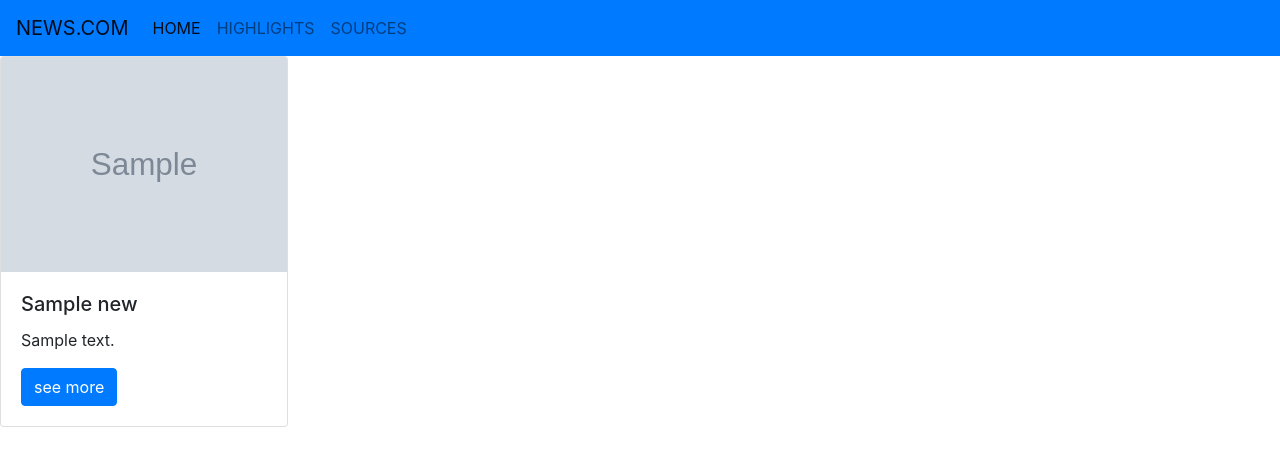
After one commit to virginiah894/News--Highlight, a Flask app: template app/templates/all.html in a window 1280 px wide. The commit adds this page. Shown: the top 466 px of the page. Run offline with Flask 2, Linux system fonts and the light colour scheme; the template is opened without the code that fills it: most values are stand-ins (such as "Sample title", 1, 10 or a date in 2020); grey boxes marked "Sample" are stand-in pictures; some libraries are stand-ins or nearby versions.

Commit message:
add files and fix all errors

```diff
--- /dev/null
+++ b/app/templates/all.html
@@ -0,0 +1,22 @@
+{% extends 'base.html' %}
+
+{% block content %}
+<div class="row">
+  {% for news in all %}
+
+  <div class="col-sm-12 col-md-3">
+
+      <div class="card" style="width: 18rem;">
+              <img src="{{news.urlToImage}}" class="card-img-top" alt="">
+              <div class="card-body">
+                <h5 class="card-title">{{news.title}}</h5>
+                <p class="card-text">{{news.description }}</p>
+                <a href="{{news.url}}" class="btn btn-primary">see more</a>
+              </div>
+            </div>
+
+
+</div>
+{%endfor %}
+</div>
+{% endblock %}
--- a/app/templates/macros.html
+++ b/app/templates/macros.html
@@ -1,6 +1,7 @@
 {% macro displayNewsList(news_list) %}
-
+<div class="row">
     {% for news in news_list %}
+    <div class="col-sm-12 col-md-3">
     <div class="card" style="width: 18rem;">
         <div class="card-body">
           <h5 class="card-title">{{ news.name }}</h5>
@@ -8,6 +9,8 @@
           <a href="{{ news.url}}" class="btn btn-primary">Visit site</a>
         </div>
       </div>
+      </div>
     {% endfor %}
+    </div>
 
 {% endmacro %}
--- a/app/templates/navbar.html
+++ b/app/templates/navbar.html
@@ -1,18 +1,19 @@
 <nav class="navbar navbar-expand-lg navbar-light bg-primary">
-    <a class="navbar-brand" href="#">NAVIGATION</a>
+    <a class="navbar-brand" href="#">NEWS.COM</a>
     <button class="navbar-toggler" type="button" data-toggle="collapse" data-target="#navbarNav" aria-controls="navbarNav" aria-expanded="false" aria-label="Toggle navigation">
       <span class="navbar-toggler-icon"></span>
     </button>
     <div class="collapse navbar-collapse" id="navbarNav">
       <ul class="navbar-nav">
         <li class="nav-item active">
-          <a class="nav-link" href="#">HOME<span class="sr-only">(current)</span></a>
+          <a class="nav-link" href="{{url_for('main.all')}}">HOME<span class="sr-only">(current)</span></a>
+        </li>
+
+        <li class="nav-item">
+          <a class="nav-link" href="{{url_for('main.highlights')}}">HIGHLIGHTS</a>
         </li>
         <li class="nav-item">
-          <a class="nav-link" href="#">SOURCES</a>
-        </li>
-        <li class="nav-item">
-          <a class="nav-link" href="#">HIGHLIGHTS</a>
-        </li>
+            <a class="nav-link" href="{{url_for('main.index')}}">SOURCES</a>
+          </li>
            </div>
   </nav>
--- a/config.py
+++ b/config.py
@@ -4,6 +4,7 @@ class Config:
 
   NEWS_API_BASE_URL ='https://newsapi.org/v2/sources?language=en&country=us&category={}&apiKey={}'
   HIGHLIGHTS_BASE_URL = 'https://newsapi.org/v2/top-headlines?country=us&apiKey={}'
+  ALL_ARTICLES_BASE_URL ='https://newsapi.org/v2/everything?domains=nytimes.com&apiKey={}'
 # SECRET_KEY = os.environ.get('SECRET_KEY')
 # SEARCHS_BASE_URL ='https://newsapi.org/v2/sources?language=en&category={}&apiKey={}'
 #     SOURCES_BASE_URL ='https://newsapi.org/v2/sources?language=en&apiKey={}'
```
Also changed, not shown: app/main/views.py (+13 -3 lines), app/request.py (+54 -28 lines), app/static/css/index.css (deleted, +0 -12 lines), app/templates/highlights.html (+10 -5 lines), app/models.py (line endings or trailing spaces).
